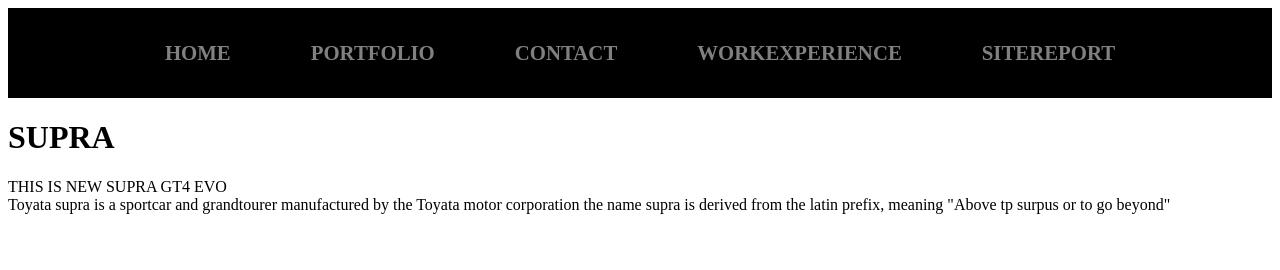
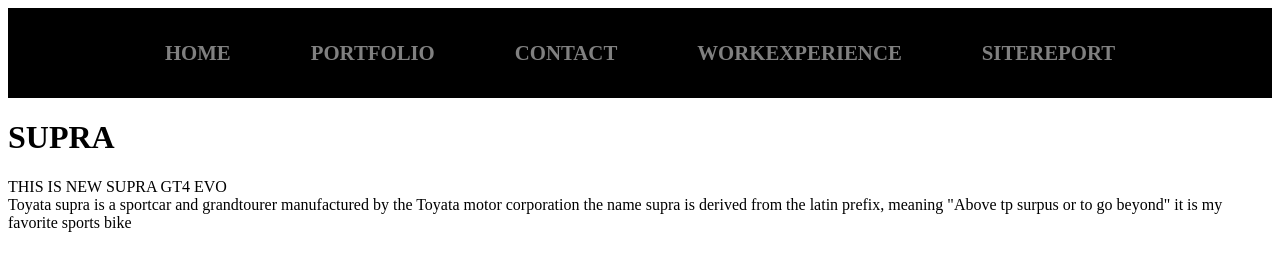
Before and after one commit to reejanthapa/CSY1018-WEB-DEVELOPMENT-ASSIGNMENT-1-23834812-PROJECT, a plain HTML site: page index.html in a window 1280 px wide. Drawn offline with Linux system fonts and the light colour scheme.

Commit message:
change in index file

```diff
--- a/index.html
+++ b/index.html
@@ -17,7 +17,7 @@
                 <h1>SUPRA</h1>
                 <p>THIS IS NEW SUPRA GT4 EVO <br>Toyata supra is a sportcar and grandtourer manufactured by the Toyata motor corporation
                 the name supra is  derived from the latin prefix,
-                 meaning "Above tp surpus or to go beyond"</p>
+                 meaning "Above tp surpus or to go beyond" it is my favorite sports bike</p>
 
              </div>
 
```
